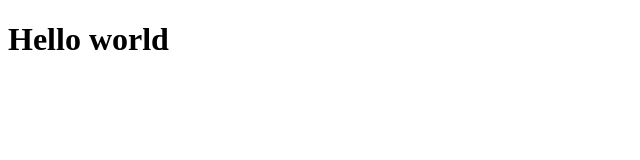
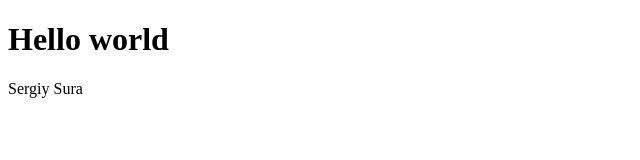
Before and after one commit to Max-Peyn/First_Landing, a plain HTML site: page developers.html in a window 1280 px wide. Shown: the whole page, without its empty margins (0-640 px from the left). Drawn offline with Linux system fonts and the light colour scheme.

Commit message:
edited developer page

```diff
--- a/developers.html
+++ b/developers.html
@@ -7,5 +7,6 @@
 </head>
 <body>
     <h1>Hello world</h1>
+    <p>Sergiy Sura</p>
 </body>
 </html>
```
